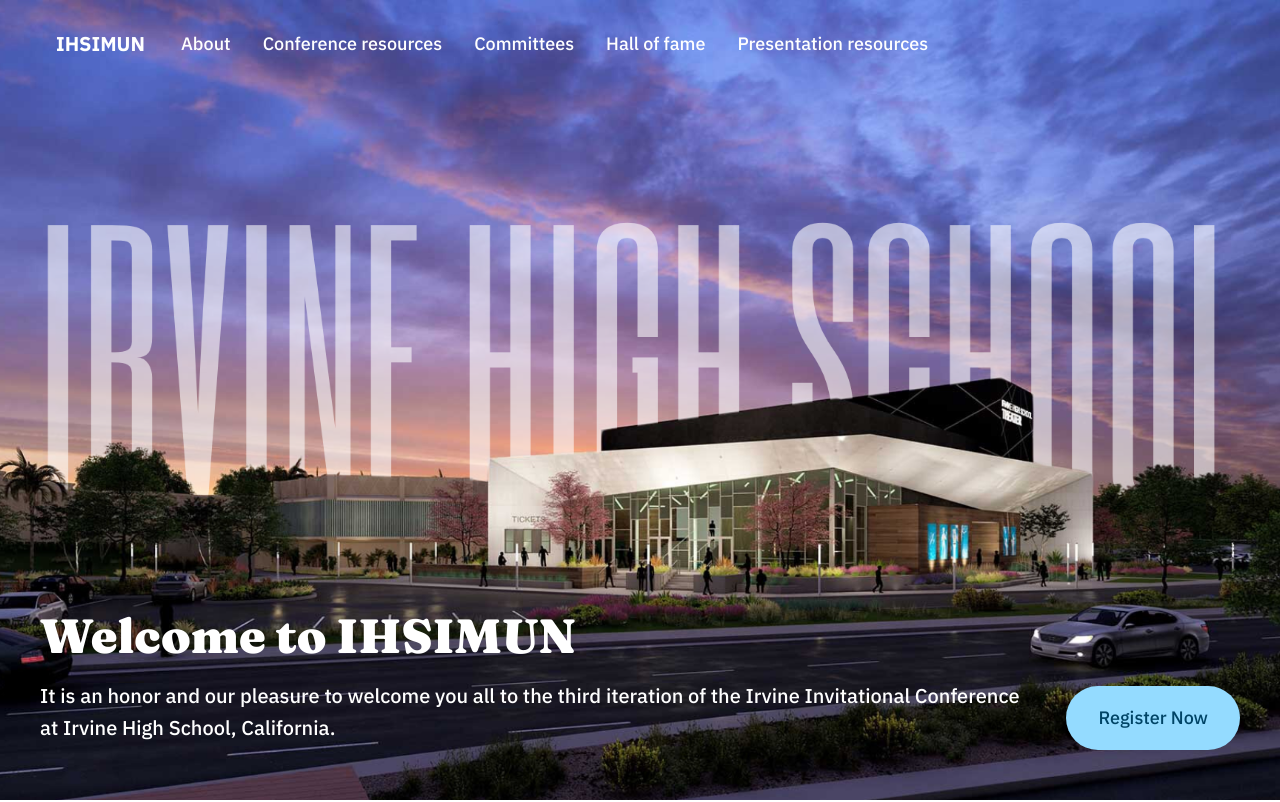
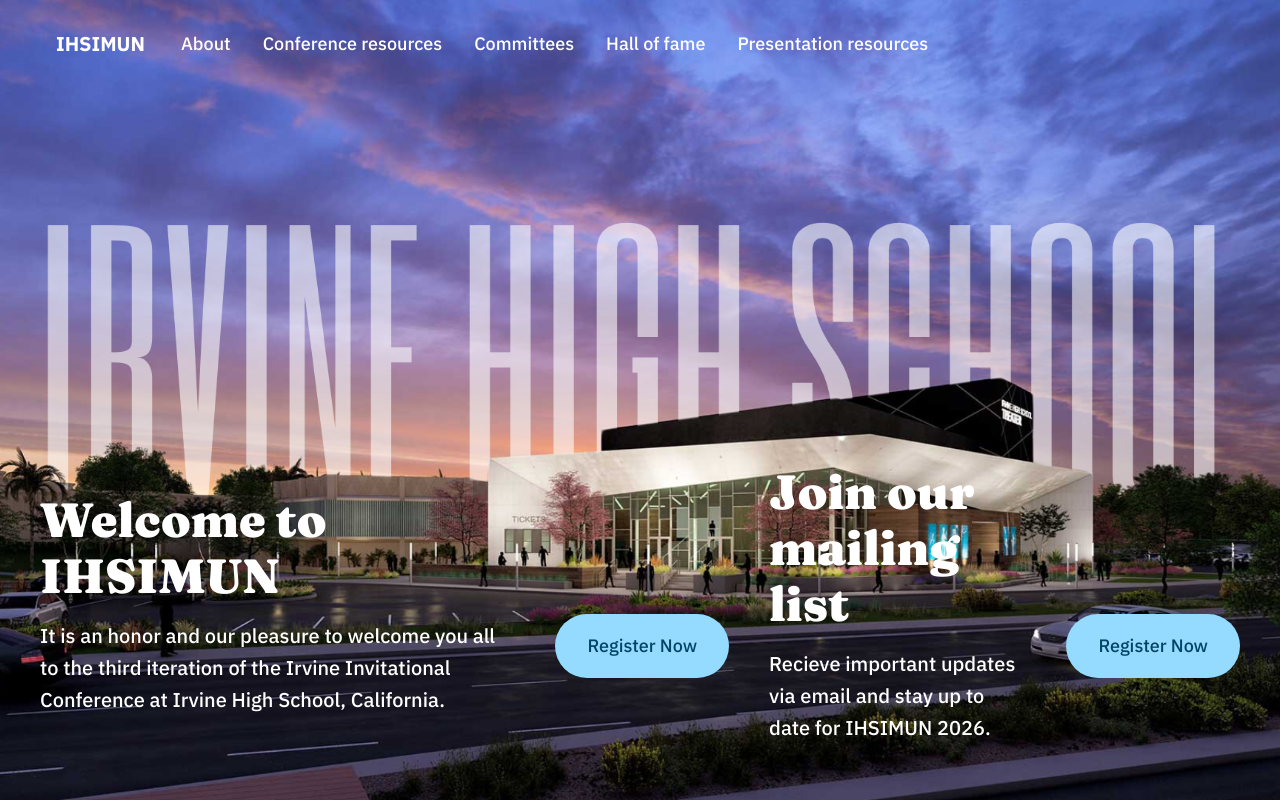
Before and after one commit to manuthecoder/IHSMUN, a Next.js app: page / in a window 1280 px wide. Shown: the top 802 px of the page. Built offline with nearby package versions, Linux system fonts and the light colour scheme.

Commit message:
Add mailing list section and registration button
Added a section for joining the mailing list with a button for registration.

```diff
--- a/app/(app)/(home)/page.tsx
+++ b/app/(app)/(home)/page.tsx
@@ -150,6 +150,25 @@
           >
             Register Now
           </Button>
+
+          <Box>
+            <Box sx={{ flexBasis: '100%', height: 0 }} />
+            <Typography variant="h1" fontWeight={900} sx={{ mb: 2 }}>
+              Join our mailing list
+            </Typography>
+            <Typography variant="h6" sx={{ mb: 2 }}>
+              Recieve important updates via email and stay up to date for IHSIMUN 2026.
+            </Typography>
+          </Box>
+
+          <Button
+            variant="contained"
+            target="_blank"
+            className="btn"
+            href="https://docs.google.com/forms/d/e/1FAIpQLSfzWNgT8WNG-WxXJBnCtvmfp9NHen_VGJwOsZNxOlJ5OTx_jQ/viewform?usp=header"
+          >
+            Register Now
+          </Button>
         </Box>
       </Box>
     </Box>
```
